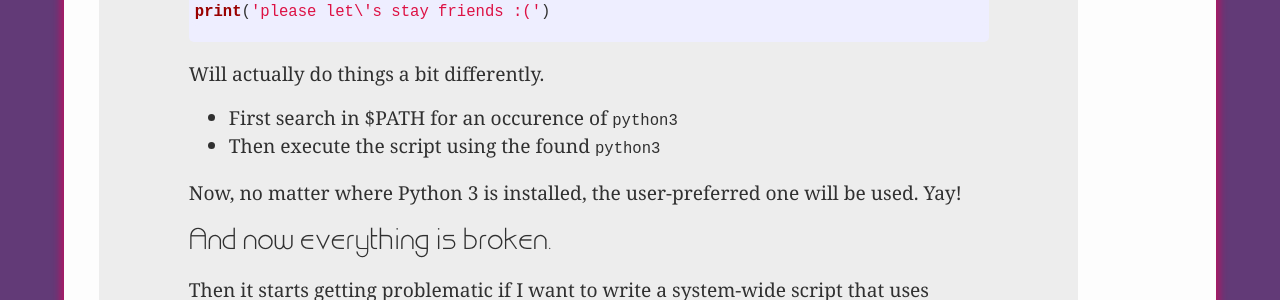
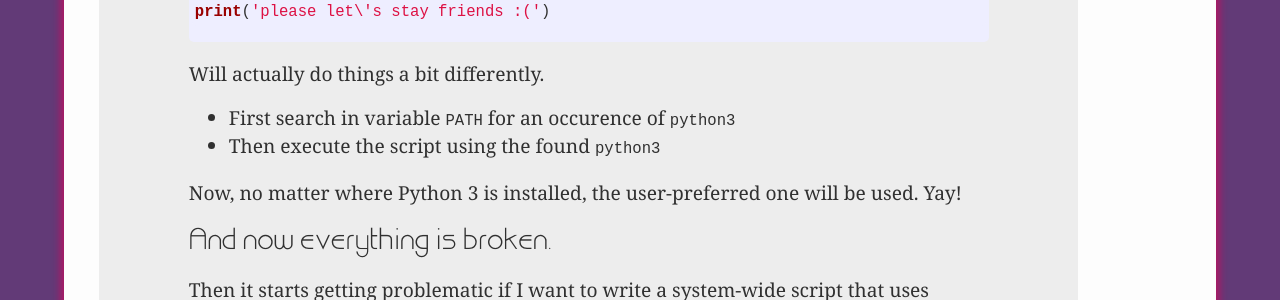
Before and after one commit to Tina-otoge/blog, a Jekyll site: the page built from _posts/2018-10-11-lets-talk-about-shebang.markdown, in a window 1280 px wide and 900 px high, scrolled down 1189 px. Shown: the part 156-456 px from the top of the window. Built offline with Jekyll 4.4.1, drawn with Linux system fonts in a browser that asks for light colours.

Commit message:
Consistency: backticks variable instead of $

````diff
--- a/_posts/2018-10-11-lets-talk-about-shebang.markdown
+++ b/_posts/2018-10-11-lets-talk-about-shebang.markdown
@@ -48,7 +48,7 @@ print('please let\'s stay friends :(')
 ```
 Will actually do things a bit differently.
 
-- First search in $PATH for an occurence of `python3`
+- First search in variable `PATH` for an occurence of `python3`
 - Then execute the script using the found `python3`
 
 Now, no matter where Python 3 is installed, the user-preferred one will be
````
